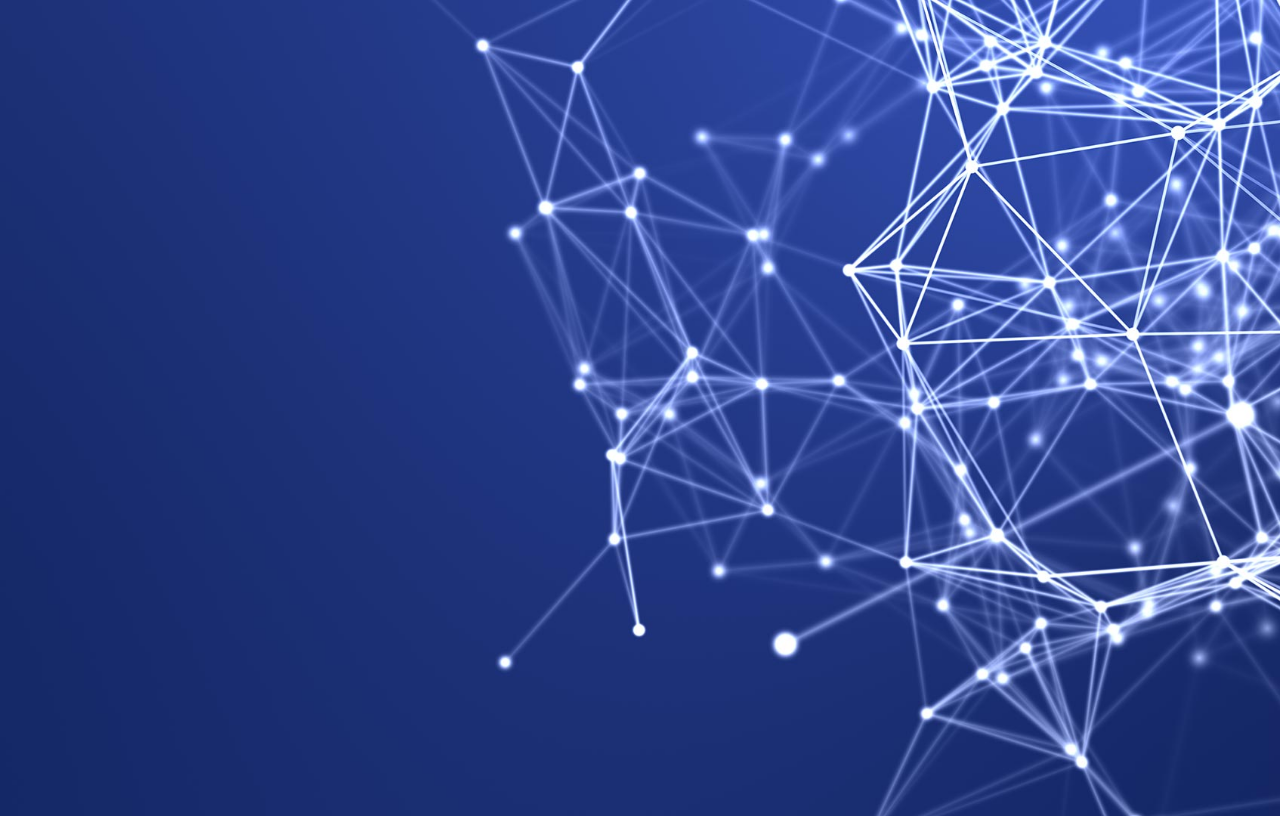
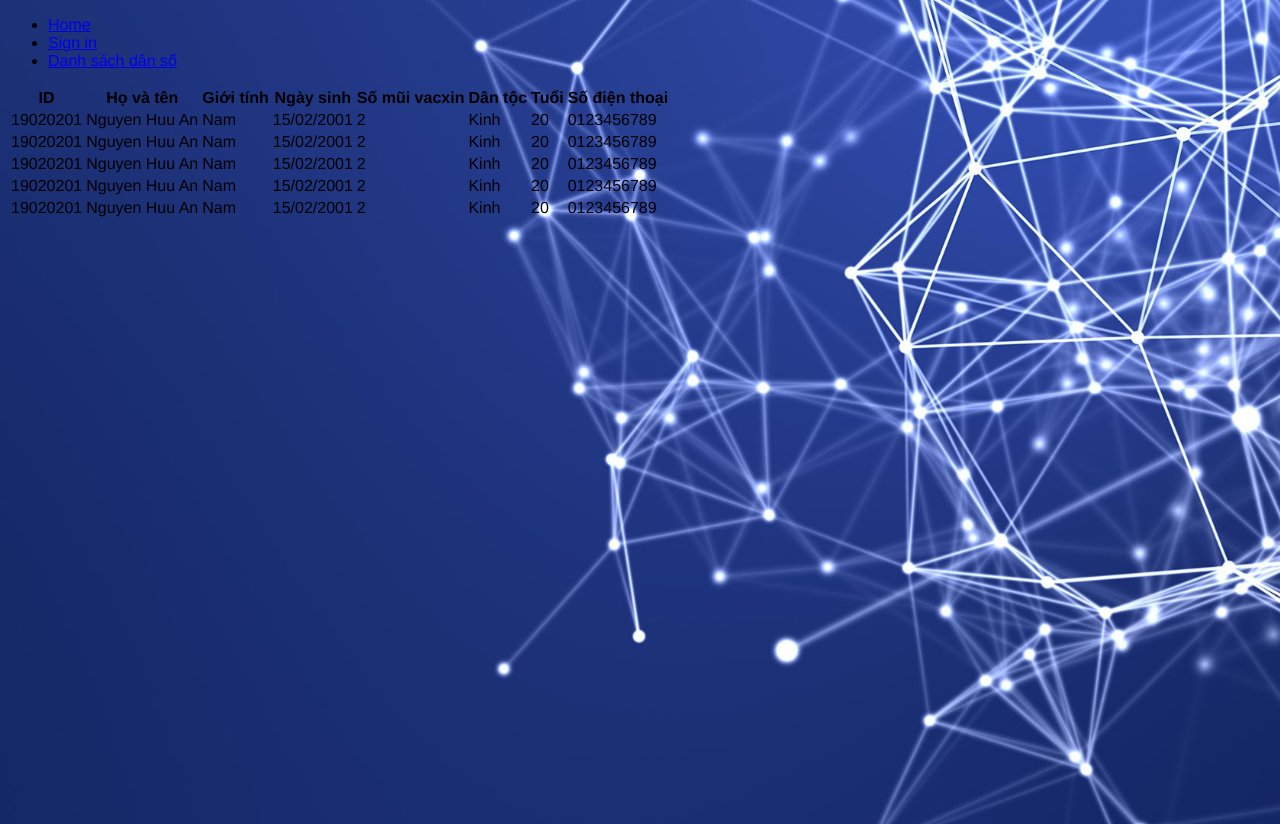
Before and after one commit to phimanhhai01/final-web-assignment, a React (Create React App) app: page /list-citizens in a window 1280 px wide. Before the commit this address had no page. Built offline with nearby package versions, Linux system fonts and the light colour scheme; sample sign-in values are in the browser's storage.

Commit message:
Add table component

```diff
--- a/src/App.js
+++ b/src/App.js
@@ -1,5 +1,5 @@
 import React from "react";
-import { BrowserRouter } from "react-router-dom"
+import { BrowserRouter, Route } from "react-router-dom"
 import Mainrouter from "./Mainrouter";
 
 
--- a/src/Mainrouter.js
+++ b/src/Mainrouter.js
@@ -1,15 +1,18 @@
 import React from "react";
-import { Routes, Route } from "react-router-dom"
+import { Routes, Route, useNavigate } from "react-router-dom"
 import Home from "./core/Home";
 import Signin from "./users/Signin";
 import  PrivateRoute  from "./core/PrivateRoute";
 import HomeRoute from "./core/HomeRoute";
+import Table from "./components/Table/Table";
+import Menu from "./core/Menu";
 const Mainrouter = () => {
     return (
         <div>
             <Routes>
-                <Route exact path="/" element={<PrivateRoute><Home /></PrivateRoute>} />
+                <Route exact path="/" element={<Menu><PrivateRoute><Home /></PrivateRoute></Menu>} />
                 <Route exact path="/signin" element={<HomeRoute><Signin /></HomeRoute>} />
+                <Route exact path="/list-citizens" element={<Menu><PrivateRoute><Table /></PrivateRoute></Menu>} />
             </Routes>
         </div>
     );
--- /dev/null
+++ b/src/components/Table/Table.js
@@ -0,0 +1,13 @@
+import React from 'react';
+import TableHead from './TableHead';
+import TableBody from './TableBody';
+const Table = () => {
+    return (
+        <table>
+            <TableHead />
+            <TableBody />
+        </table>
+    );
+}
+
+export default Table;
--- /dev/null
+++ b/src/components/Table/TableBody.js
@@ -0,0 +1,66 @@
+import React from 'react';
+import TableData from './TableData';
+const tableBody = [
+    {
+        id: "19020201",
+        fullName: "Nguyen Huu An",
+        gender: "Nam",
+        dateOfBirth: "15/02/2001",
+        injectedVaccines: 2,
+        ethnic: "Kinh",
+        age: 20,
+        phoneNumber: "0123456789"
+    },
+    {
+        id: "19020201",
+        fullName: "Nguyen Huu An",
+        gender: "Nam",
+        dateOfBirth: "15/02/2001",
+        injectedVaccines: 2,
+        ethnic: "Kinh",
+        age: 20,
+        phoneNumber: "0123456789"
+    },
+    {
+        id: "19020201",
+        fullName: "Nguyen Huu An",
+        gender: "Nam",
+        dateOfBirth: "15/02/2001",
+        injectedVaccines: 2,
+        ethnic: "Kinh",
+        age: 20,
+        phoneNumber: "0123456789"
+    },
+    {
+        id: "19020201",
+        fullName: "Nguyen Huu An",
+        gender: "Nam",
+        dateOfBirth: "15/02/2001",
+        injectedVaccines: 2,
+        ethnic: "Kinh",
+        age: 20,
+        phoneNumber: "0123456789"
+    },
+    {
+        id: "19020201",
+        fullName: "Nguyen Huu An",
+        gender: "Nam",
+        dateOfBirth: "15/02/2001",
+        injectedVaccines: 2,
+        ethnic: "Kinh",
+        age: 20,
+        phoneNumber: "0123456789"
+    },
+];
+
+const TableBody = () => {
+    return (
+        <tbody>
+            {tableBody.map(element => {
+                return <TableData {...element} />
+            })}
+        </tbody>
+    );
+}
+
+export default TableBody;
--- /dev/null
+++ b/src/components/Table/TableData.js
@@ -0,0 +1,18 @@
+import React from "react";
+
+const TableData = (props) => {
+    return (
+        <tr>
+            <td>{props.id}</td>
+            <td>{props.fullName}</td>
+            <td>{props.gender}</td>
+            <td>{props.dateOfBirth}</td>
+            <td>{props.injectedVaccines}</td>
+            <td>{props.ethnic}</td>
+            <td>{props.age}</td>
+            <td>{props.phoneNumber}</td>
+        </tr>
+    );
+}
+
+export default TableData;
--- /dev/null
+++ b/src/components/Table/TableHead.js
@@ -0,0 +1,24 @@
+import React from 'react';
+const titles = [
+    "ID",
+    "Họ và tên",
+    "Giới tính",
+    "Ngày sinh",
+    "Số  mũi vacxin",
+    "Dân tộc",
+    "Tuổi",
+    "Số điện thoại"
+]
+const TableHead = (props) => {
+    return (
+        <thead>
+            <tr>
+                {titles.map(element => {
+                    return <th>{element}</th>
+                })}
+            </tr>
+        </thead>
+    );
+}
+
+export default TableHead;
--- a/src/core/Menu.js
+++ b/src/core/Menu.js
@@ -1,7 +1,6 @@
 import React from "react";
 import { Link } from "react-router-dom";
-
-const Menu = () => {
+const Menu = ({children}) => {
     return (
         <div>
             <nav>
@@ -13,10 +12,11 @@ const Menu = () => {
                         <Link to="/signin">Sign in</Link>
                     </li>
                     <li>
-                    <Link to="/signup">Sign up</Link>
+                        <Link to="/list-citizens">Danh sách dân số</Link>
                     </li>
                 </ul>
             </nav>
+            {children}
         </div>
     );
 }
```
Also changed, not shown: src/views/ListCitizens/ListCitizens.js (added). Lines whose indentation alone changed are shown as unchanged.
